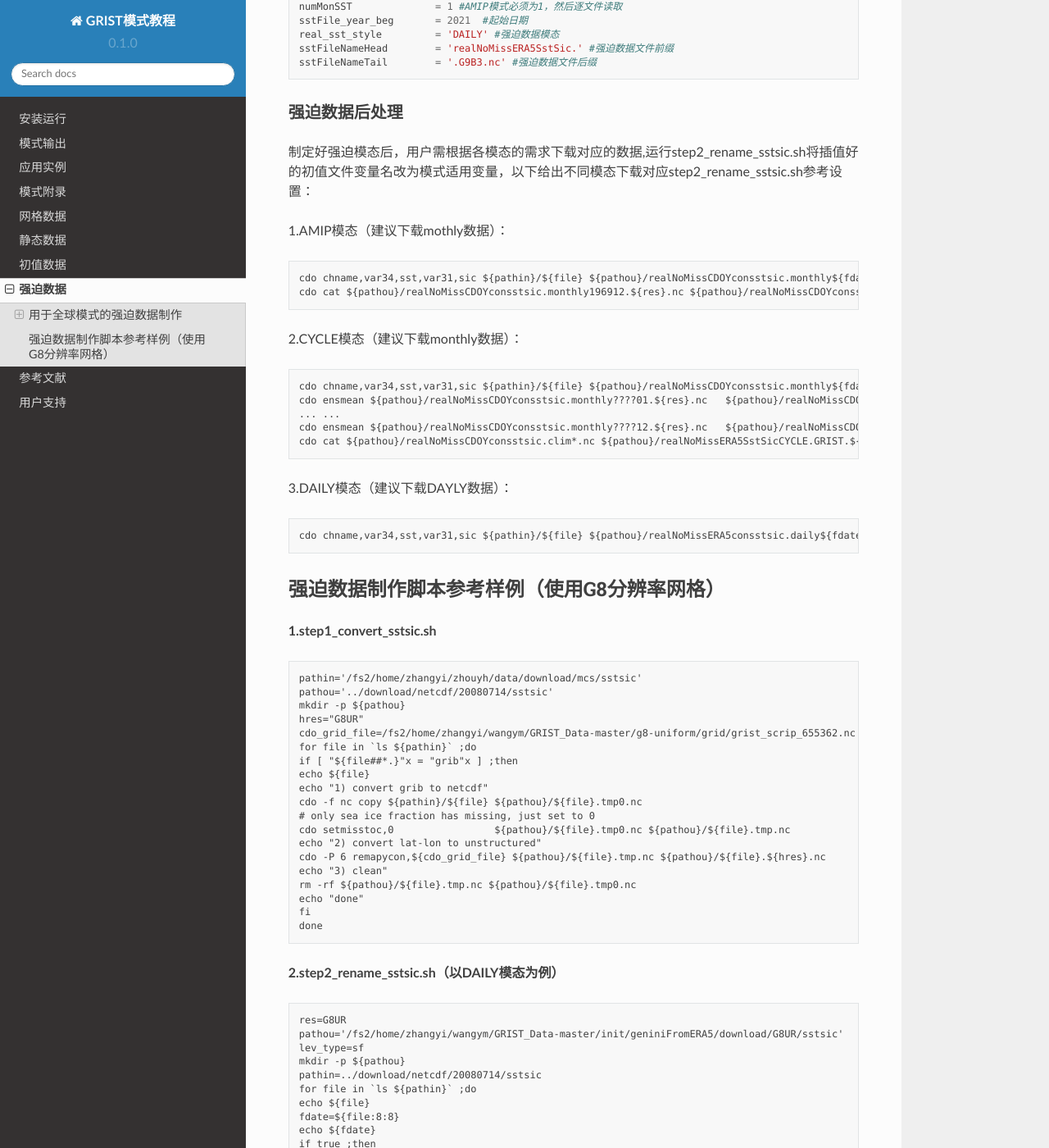
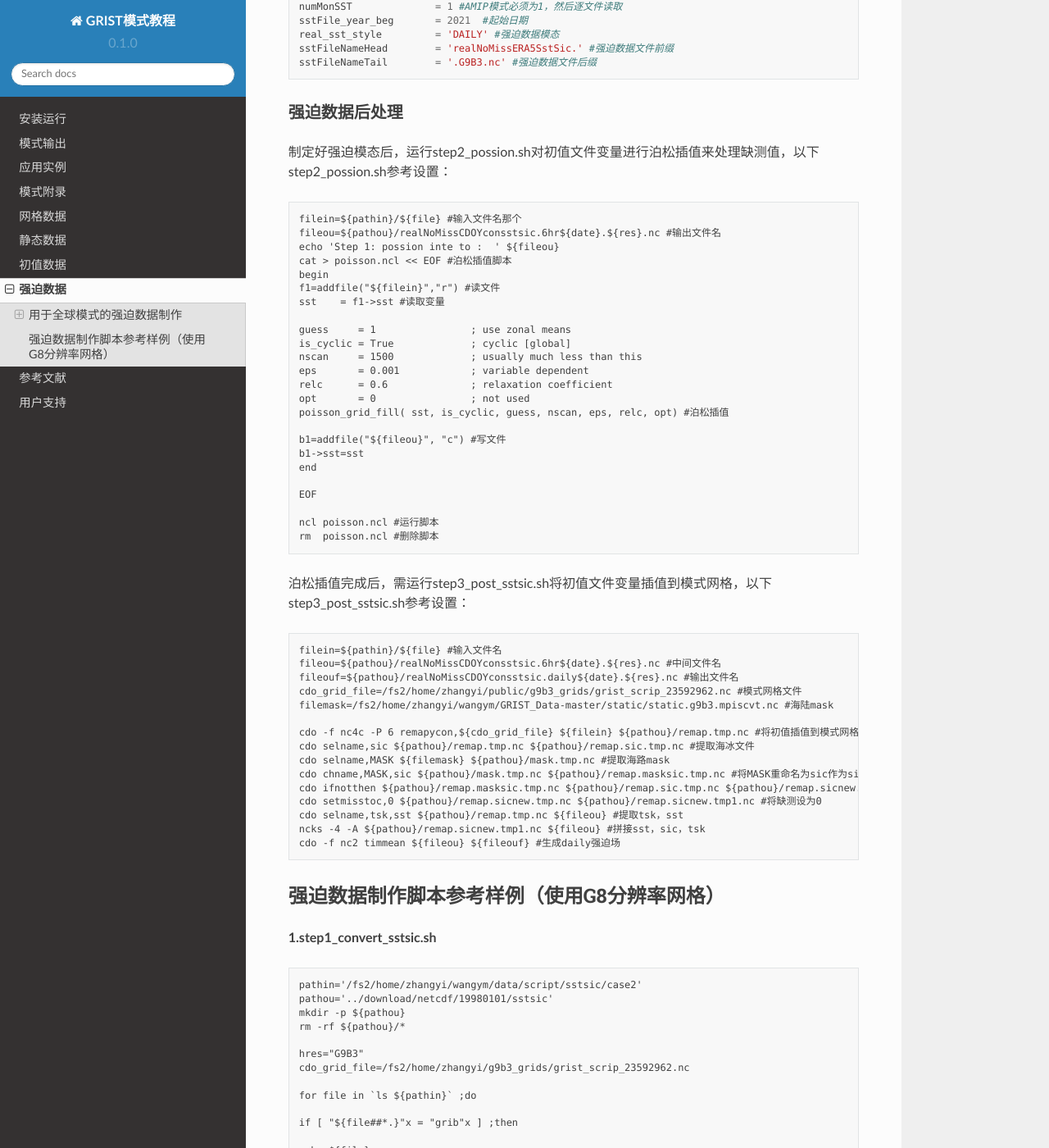
Before and after one commit to GRIST-Dev/GRIST_Tutorial, a Sphinx documentation site: the page built from docs/source/forcing.rst, in a window 1280 px wide and 1400 px high, scrolled down 1585 px. Shown: the whole window at 82% size. Built offline with Sphinx 7.4.7 and the Read the Docs theme 2.0.0, drawn with Linux system fonts in a browser that asks for light colours; some of the changed text lies outside the part shown.

Commit message:
Update forcing.rst

```diff
--- a/docs/source/forcing.rst
+++ b/docs/source/forcing.rst
@@ -21,8 +21,8 @@
   hres="G8UR" #网格名
   cdo_grid_file=/path/to/grist_scrip_gridnum.nc #设置模式网格描述文件路径（模式网格描述文件的生成请参考模式网格生成部分）
   cdo -f nc copy ${pathin}/${file} ${pathou}/${file}.tmp0.nc #将GRIB格式文件转化为nc格式
-  cdo setmisstoc,0 ${pathou}/${file}.tmp0.nc ${pathou}/${file}.tmp.nc #将缺省值设为0
-  cdo -P 6 remapycon,${cdo_grid_file} ${pathou}/${file}.tmp.nc ${pathou}/${file}.${hres}.nc #将初始场数据插值到模式网格
+  cdo chname,var34,sst,var235,tsk,var31,sic ${pathou}/${file}.tmp0.nc  ${pathou}/${file}.nc #修改变量名
+  rm -rf ${pathou}/${file}.*tmp.nc ${pathou}/${file}.tmp0.nc #删除中间数据
 
 强迫数据模态设置
 ~~~~~~~~~~~~~~~~
@@ -59,62 +59,192 @@
 
 强迫数据后处理
 ~~~~~~~~~~~~~~~~
-制定好强迫模态后，用户需根据各模态的需求下载对应的数据,运行step2_rename_sstsic.sh将插值好的初值文件变量名改为模式适用变量，以下给出不同模态下载对应step2_rename_sstsic.sh参考设置：
+制定好强迫模态后，运行step2_possion.sh对初值文件变量进行泊松插值来处理缺测值，以下step2_possion.sh参考设置：
+::
+  filein=${pathin}/${file} #输入文件名那个
+  fileou=${pathou}/realNoMissCDOYconsstsic.6hr${date}.${res}.nc #输出文件名
+  echo 'Step 1: possion inte to :  ' ${fileou}
+  cat > poisson.ncl << EOF #泊松插值脚本
+  begin
+  f1=addfile("${filein}","r") #读文件
+  sst    = f1->sst #读取变量
 
-1.AMIP模态（建议下载mothly数据）：
+  guess     = 1                ; use zonal means
+  is_cyclic = True             ; cyclic [global]
+  nscan     = 1500             ; usually much less than this
+  eps       = 0.001            ; variable dependent
+  relc      = 0.6              ; relaxation coefficient
+  opt       = 0                ; not used
+  poisson_grid_fill( sst, is_cyclic, guess, nscan, eps, relc, opt) #泊松插值
+
+  b1=addfile("${fileou}", "c") #写文件
+  b1->sst=sst
+  end
+
+  EOF
+
+  ncl poisson.ncl #运行脚本
+  rm  poisson.ncl #删除脚本
+泊松插值完成后，需运行step3_post_sstsic.sh将初值文件变量插值到模式网格，以下step3_post_sstsic.sh参考设置：
 ::
-  cdo chname,var34,sst,var31,sic ${pathin}/${file} ${pathou}/realNoMissCDOYconsstsic.monthly${fdate}.${res}.nc #将var34改名为sst，将var31改名为sic
-  cdo cat ${pathou}/realNoMissCDOYconsstsic.monthly196912.${res}.nc ${pathou}/realNoMissCDOYconsstsic.monthly197???.${res}.nc ${pathou}/realNoMissCDOYconsstsic.monthly19801.${res}.nc realNoMissERA5SstSic.1970.GRIST.${res}.nc
+  filein=${pathin}/${file} #输入文件名
+  fileou=${pathou}/realNoMissCDOYconsstsic.6hr${date}.${res}.nc #中间文件名
+  fileouf=${pathou}/realNoMissCDOYconsstsic.daily${date}.${res}.nc #输出文件名
+  cdo_grid_file=/fs2/home/zhangyi/public/g9b3_grids/grist_scrip_23592962.nc #模式网格文件
+  filemask=/fs2/home/zhangyi/wangym/GRIST_Data-master/static/static.g9b3.mpiscvt.nc #海陆mask
 
-2.CYCLE模态（建议下载monthly数据）：
-::
-  cdo chname,var34,sst,var31,sic ${pathin}/${file} ${pathou}/realNoMissCDOYconsstsic.monthly${fdate}.${res}.nc #将var34改名为sst，将var31改名为sic
-  cdo ensmean ${pathou}/realNoMissCDOYconsstsic.monthly????01.${res}.nc   ${pathou}/realNoMissCDOYconsstsic.clim01.${res}.nc #对所有年份1月数据做平均
-  ... ...
-  cdo ensmean ${pathou}/realNoMissCDOYconsstsic.monthly????12.${res}.nc   ${pathou}/realNoMissCDOYconsstsic.clim12.${res}.nc #同上但为12月
-  cdo cat ${pathou}/realNoMissCDOYconsstsic.clim*.nc ${pathou}/realNoMissERA5SstSicCYCLE.GRIST.${res}.nc
-
-3.DAILY模态（建议下载DAYLY数据）：
-::
-  cdo chname,var34,sst,var31,sic ${pathin}/${file} ${pathou}/realNoMissERA5consstsic.daily${fdate}.${res}.nc #将var34改名为sst，将var31改名为sic
+  cdo -f nc4c -P 6 remapycon,${cdo_grid_file} ${filein} ${pathou}/remap.tmp.nc #将初值插值到模式网格
+  cdo selname,sic ${pathou}/remap.tmp.nc ${pathou}/remap.sic.tmp.nc #提取海冰文件
+  cdo selname,MASK ${filemask} ${pathou}/mask.tmp.nc #提取海路mask
+  cdo chname,MASK,sic ${pathou}/mask.tmp.nc ${pathou}/remap.masksic.tmp.nc #将MASK重命名为sic作为sic变量的mask
+  cdo ifnotthen ${pathou}/remap.masksic.tmp.nc ${pathou}/remap.sic.tmp.nc ${pathou}/remap.sicnew.tmp.nc #将陆地部分设为缺测
+  cdo setmisstoc,0 ${pathou}/remap.sicnew.tmp.nc ${pathou}/remap.sicnew.tmp1.nc #将缺测设为0
+  cdo selname,tsk,sst ${pathou}/remap.tmp.nc ${fileou} #提取tsk，sst
+  ncks -4 -A ${pathou}/remap.sicnew.tmp1.nc ${fileou} #拼接sst，sic，tsk
+  cdo -f nc2 timmean ${fileou} ${fileouf} #生成daily强迫场
 
 
 强迫数据制作脚本参考样例（使用G8分辨率网格）
 ----------------
 **1.step1_convert_sstsic.sh**
 ::
-  pathin='/fs2/home/zhangyi/zhouyh/data/download/mcs/sstsic'
-  pathou='../download/netcdf/20080714/sstsic'
+  pathin='/fs2/home/zhangyi/wangym/data/script/sstsic/case2'
+  pathou='../download/netcdf/19980101/sstsic'
   mkdir -p ${pathou}
-  hres="G8UR"
-  cdo_grid_file=/fs2/home/zhangyi/wangym/GRIST_Data-master/g8-uniform/grid/grist_scrip_655362.nc
+  rm -rf ${pathou}/*
+
+  hres="G9B3"
+  cdo_grid_file=/fs2/home/zhangyi/g9b3_grids/grist_scrip_23592962.nc
+
   for file in `ls ${pathin}` ;do
+
   if [ "${file##*.}"x = "grib"x ] ;then
+
   echo ${file}
   echo "1) convert grib to netcdf"
   cdo -f nc copy ${pathin}/${file} ${pathou}/${file}.tmp0.nc
-  # only sea ice fraction has missing, just set to 0
-  cdo setmisstoc,0                 ${pathou}/${file}.tmp0.nc ${pathou}/${file}.tmp.nc
-  echo "2) convert lat-lon to unstructured"
-  cdo -P 6 remapycon,${cdo_grid_file} ${pathou}/${file}.tmp.nc ${pathou}/${file}.${hres}.nc
+
+  echo "2) rename sst tsk sic"
+  cdo chname,var34,sst,var235,tsk,var31,sic ${pathou}/${file}.tmp0.nc  ${pathou}/${file}.nc
+
   echo "3) clean"
-  rm -rf ${pathou}/${file}.tmp.nc ${pathou}/${file}.tmp0.nc
+  rm -rf ${pathou}/${file}.*tmp.nc ${pathou}/${file}.tmp0.nc
   echo "done"
   fi
+
   done
 
-**2.step2_rename_sstsic.sh（以DAILY模态为例）**
+
+**2.step2_possion.sh（以DAILY模态为例）**
 ::
-  res=G8UR
-  pathou='/fs2/home/zhangyi/wangym/GRIST_Data-master/init/geniniFromERA5/download/G8UR/sstsic'
+  #!/bin/bash
   lev_type=sf
+  year=2020
+  pathin='../download/netcdf/19980101/sstsic'
+  pathou='/fs2/home/zhangyi/wangym/GRIST_Data-master/init/geniniFromERA5/download/G9B3-case2/sstsic'
+  res=G9B3
+
   mkdir -p ${pathou}
-  pathin=../download/netcdf/20080714/sstsic
+  rm -rf ${pathou}/*.nc
+
   for file in `ls ${pathin}` ;do
+
+  if [ "${file##*.}"x = "nc"x ] ;then
+
+
   echo ${file}
-  fdate=${file:8:8}
-  echo ${fdate}
-  if true ;then
-     cdo chname,var34,sst,var31,sic ${pathin}/${file} ${pathou}/realNoMissCDOYconsstsic.daily${fdate}.${res}.nc
+  date=${file:8:8}
+  echo ${date}
+
+  filein=${pathin}/${file}
+  fileou=${pathou}/realNoMissCDOYconsstsic.6hr${date}.${res}.nc
+  rm -rf ${fileou}
+  echo 'Step 1: possion inte to :  ' ${fileou}
+
+  cat > poisson.ncl << EOF
+  load "$NCARG_ROOT/lib/ncarg/nclscripts/csm/gsn_code.ncl"
+  load "$NCARG_ROOT/lib/ncarg/nclscripts/csm/gsn_csm.ncl"
+  load "$NCARG_ROOT/lib/ncarg/nclscripts/csm/contributed.ncl"
+  load "$NCARG_ROOT/lib/ncarg/nclscripts/csm/shea_util.ncl"
+
+  begin
+
+  f1=addfile("${filein}","r")
+  sic    = f1->sic
+  sst    = f1->sst
+  tsk    = f1->tsk
+
+  guess     = 1                ; use zonal means
+  is_cyclic = True             ; cyclic [global]
+  nscan     = 1500             ; usually much less than this
+  eps       = 0.001            ; variable dependent
+  relc      = 0.6              ; relaxation coefficient
+  opt       = 0                ; not used
+  poisson_grid_fill( sst, is_cyclic, guess, nscan, eps, relc, opt)
+
+  b1=addfile("${fileou}", "c")
+
+  b1->sic=sic
+  b1->sst=sst
+  b1->tsk=tsk
+
+  end
+  EOF
+  ncl poisson.ncl
+  rm  poisson.ncl
+
   fi
   done
+**3.step3_post_sstsic.sh（以DAILY模态为例）**
+::
+  pathin=/fs2/home/zhangyi/wangym/GRIST_Data-master/init/geniniFromERA5/download/G9B3-case2/sstsic
+  pathou=/fs2/home/zhangyi/wangym/GRIST_Data-master/init/geniniFromERA5/download/G9B3-case2/sstsic/new
+
+  if [ ! -d ${pathou} ];then
+     mkdir -p ${pathou}
+  fi
+
+  rm -rf ${pathou}/*
+
+  res=G9B3
+
+  echo 'Step 3:   NC   Data from:  '  $pathin
+  echo 'Step 3:   NC   Data To  :  '  $pathou
+
+  lev_type=sf
+
+  for file in `ls ${pathin}` ;do
+
+  if [ "${file##*.}"x = "nc"x ] ;then
+
+  echo ${file}
+  datetmp=${file#*.}
+  date=${datetmp:3:8}
+  echo ${date}
+
+  filein=${pathin}/${file}
+  fileou=${pathou}/realNoMissCDOYconsstsic.6hr${date}.${res}.nc
+  fileouf=${pathou}/realNoMissCDOYconsstsic.daily${date}.${res}.nc
+  cdo_grid_file=/fs2/home/zhangyi/public/g9b3_grids/grist_scrip_23592962.nc
+  filemask=/fs2/home/zhangyi/wangym/GRIST_Data-master/static/static.g9b3.mpiscvt.nc
+  if [ -f ${filein} ]; then
+      echo 'Remaps :'${filein}
+
+      rm -rf  ${fileou}
+      cdo -f nc4c -P 6 remapycon,${cdo_grid_file} ${filein} ${pathou}/remap.tmp.nc
+      cdo selname,sic ${pathou}/remap.tmp.nc ${pathou}/remap.sic.tmp.nc
+      cdo selname,MASK ${filemask} ${pathou}/mask.tmp.nc
+      cdo chname,MASK,sic ${pathou}/mask.tmp.nc ${pathou}/remap.masksic.tmp.nc
+      cdo ifnotthen ${pathou}/remap.masksic.tmp.nc ${pathou}/remap.sic.tmp.nc ${pathou}/remap.sicnew.tmp.nc
+      cdo setmisstoc,0 ${pathou}/remap.sicnew.tmp.nc ${pathou}/remap.sicnew.tmp1.nc
+      cdo selname,tsk,sst ${pathou}/remap.tmp.nc ${fileou}
+      ncks -4 -A ${pathou}/remap.sicnew.tmp1.nc ${fileou}
+      cdo -f nc2 timmean ${fileou} ${fileouf}
+      rm -rf  ${pathou}/*tmp*
+
+  echo "Done"
+  else
+      echo 'NO file in '${filein}
+  fi
+  fi
+  done
```
